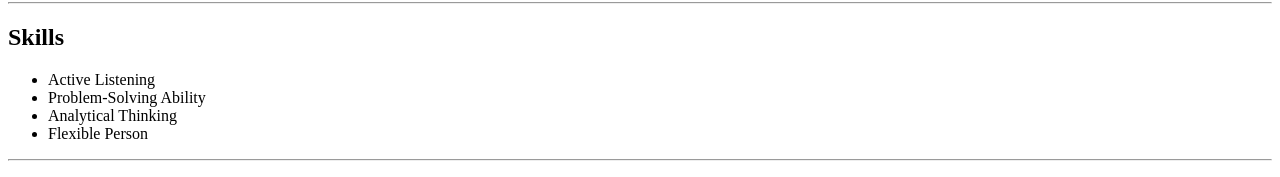
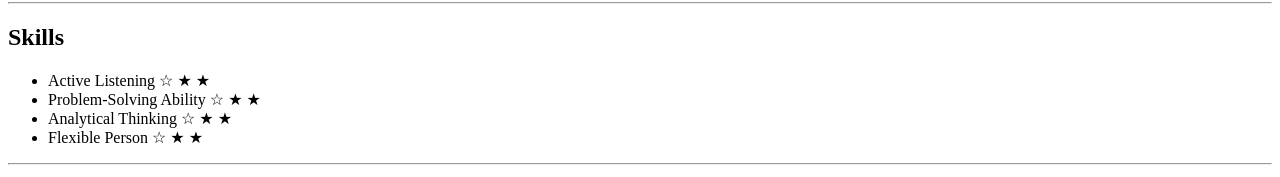
Before and after one commit to shan1621/html-MyResume, a plain HTML site: page index.html in a window 1280 px wide. Shown: the part 792-969 px from the top of the page. Drawn offline with Linux system fonts and the light colour scheme.

Commit message:
Add files via upload

```diff
--- a/index.html
+++ b/index.html
@@ -32,10 +32,19 @@
 
 <h2>Skills</h2>
 <ul>
-    <li>Active Listening</li>
-    <li>Problem-Solving Ability</li>
-    <li>Analytical Thinking</li>
-    <li>Flexible Person</li>
+    <li>Active Listening &star;
+        &starf;
+        &starf;
+        </li>
+    <li>Problem-Solving Ability &star;
+        &starf;
+        &starf;</li>
+    <li>Analytical Thinking &star;
+        &starf;
+        &starf;</li>
+    <li>Flexible Person &star;
+        &starf;
+        &starf;</li>
 </ul>
 <hr/>
 
```
